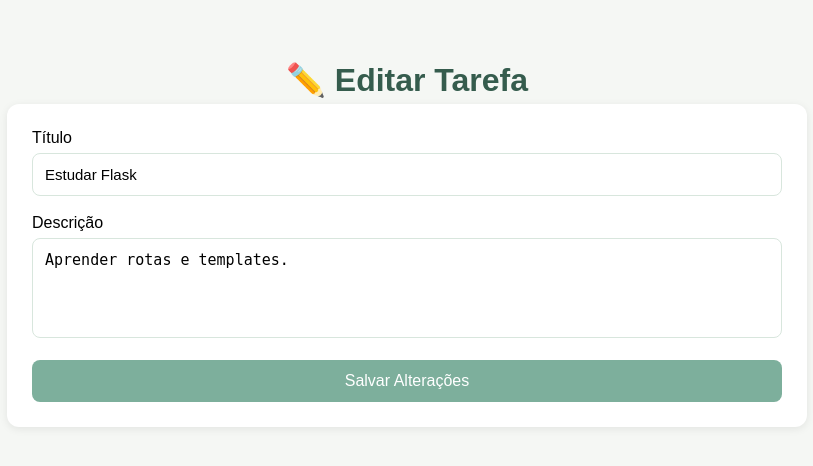
After one commit to beacode0/Gerenciador-de-Tarefas, a Flask app: page /editar/1 in a window 1280 px wide. The commit adds this page. Shown: the top 466 px of the page, without its empty margins (233-1046 px from the left). Run offline with Flask 3, Linux system fonts and the light colour scheme.

Commit message:
Implementar edição de tarefas

```diff
--- a/src/app.py
+++ b/src/app.py
@@ -1,4 +1,4 @@
-from flask import Flask, render_template, request, redirect
+from flask import Flask, render_template, request, redirect, url_for
 
 # Importo o banco de dados e a classe Tarefa criados no models.py
 from models import db, Tarefa
@@ -54,6 +54,28 @@ def index():
         tarefas=tarefas
     )
 
+@app.route('/editar/<int:id>', methods=['GET', 'POST'])
+def editar(id):
+    """
+    Permite editar uma tarefa existente.
+    """
+
+    tarefa = Tarefa.query.get_or_404(id)
+
+    if request.method == 'POST':
+
+        tarefa.titulo = request.form['titulo']
+        tarefa.descricao = request.form['descricao']
+
+        db.session.commit()
+
+        return redirect('/')
+
+    return render_template(
+        'editar.html',
+        tarefa=tarefa
+    )
+
 
 if __name__ == '__main__':
     app.run(debug=True)
--- a/src/static/style.css
+++ b/src/static/style.css
@@ -103,3 +103,24 @@ h2 {
     font-weight: bold;
     color: #689986;
 }
+
+/* Área dos botões dos cards */
+.acoes {
+    margin-top: 15px;
+}
+
+/* Botão Editar */
+.btn-editar {
+    display: inline-block;
+    background-color: #7DAF9C;
+    color: white;
+    text-decoration: none;
+    padding: 8px 16px;
+    border-radius: 8px;
+    transition: 0.3s;
+    font-size: 14px;
+}
+
+.btn-editar:hover {
+    background-color: #689986;
+}
--- /dev/null
+++ b/src/templates/editar.html
@@ -0,0 +1,43 @@
+<!DOCTYPE html>
+<html lang="pt-BR">
+
+<head>
+    <meta charset="UTF-8">
+    <title>Editar Tarefa</title>
+
+    <link rel="stylesheet"
+          href="{{ url_for('static', filename='style.css') }}">
+</head>
+
+<body>
+
+<div class="container">
+
+    <h1>✏️ Editar Tarefa</h1>
+
+    <form method="POST">
+
+        <label>Título</label>
+
+        <input
+            type="text"
+            name="titulo"
+            value="{{ tarefa.titulo }}"
+            required>
+
+        <label>Descrição</label>
+
+        <textarea
+            name="descricao">{{ tarefa.descricao }}</textarea>
+
+        <button type="submit">
+            Salvar Alterações
+        </button>
+
+    </form>
+
+</div>
+
+</body>
+
+</html>
```
Also changed, not shown: src/templates/index.html (+10 -0 lines), readme.md.
